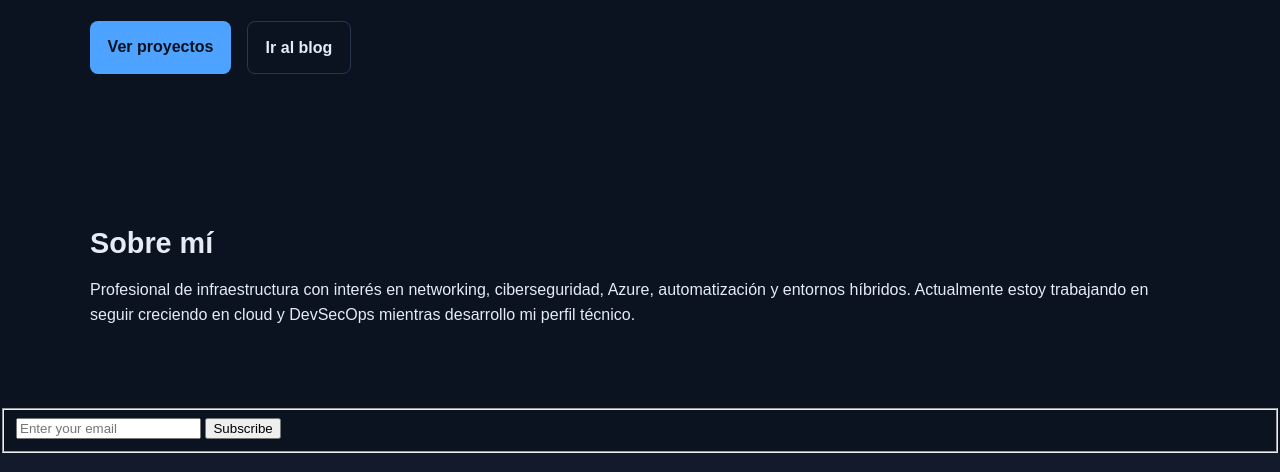
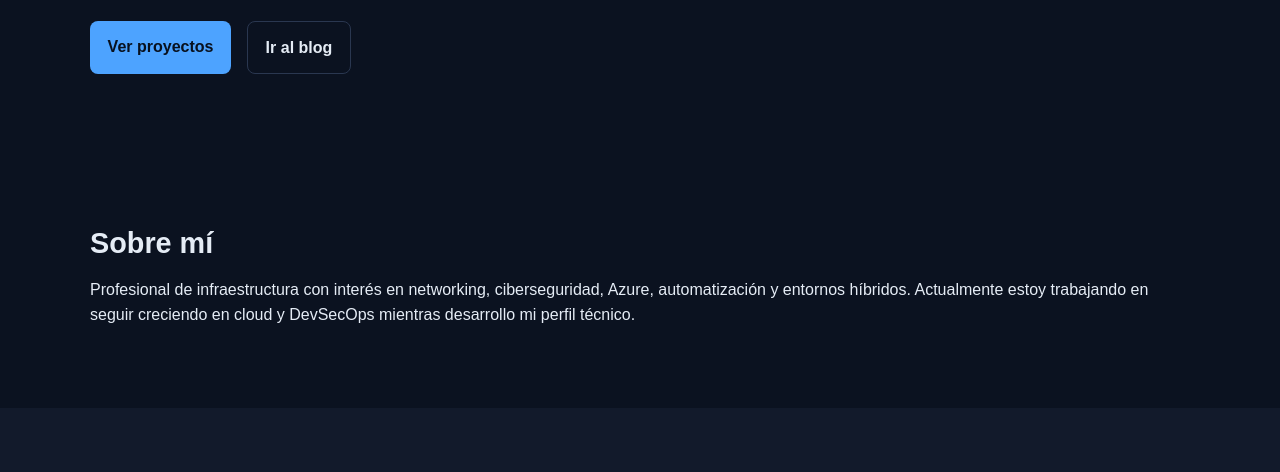
Before and after one commit to pastorefran/repositorioportfolio, a plain HTML site: page index.html in a window 1280 px wide. Shown: the part 328-800 px from the top of the page. Drawn offline with Linux system fonts and the light colour scheme.

Commit message:
Last commit message:Update index.html

```diff
--- a/index.html
+++ b/index.html
@@ -49,14 +49,6 @@
       </div>
     </section>
 
-    <form>
-  <fieldset role="group">
-    <input name="email" type="email" placeholder="Enter your email" autocomplete="email" />
-    <input type="submit" value="Subscribe" />
-  </fieldset>
-</form>
-
-
 
 
     <section id="projects" class="section section-alt">
```
